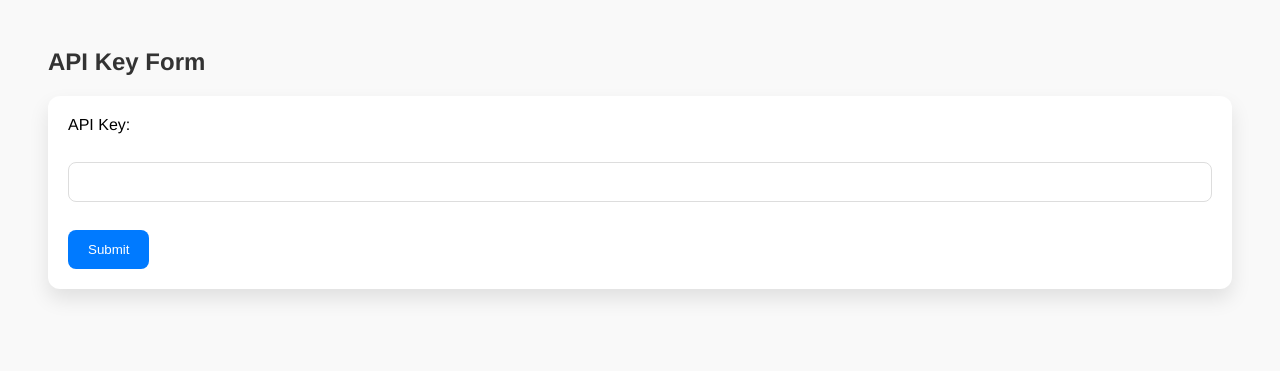
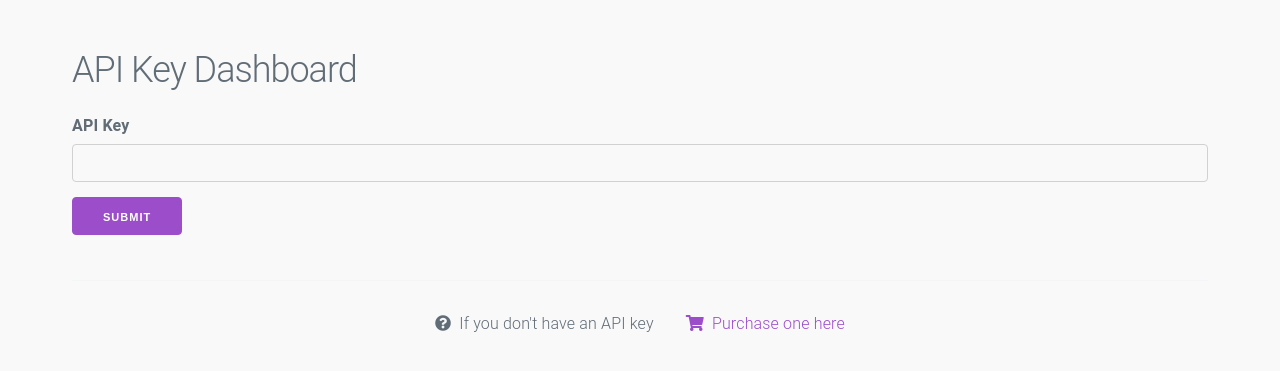
Before and after one commit to xiayh17/api2d_usage_history, a Flask app: page / in a window 1280 px wide. Shown: the top 371 px of the page. Run offline with Flask 3, Linux system fonts and the light colour scheme.

Commit message:
update usage home page

```diff
--- a/templates/form.html
+++ b/templates/form.html
@@ -1,61 +1,58 @@
 <!DOCTYPE html>
 <html>
+
 <head>
     <link rel="icon" href="{{ url_for('static', filename='favicon.ico') }}" type="image/x-icon">
+    <link rel="stylesheet" href="https://cdnjs.cloudflare.com/ajax/libs/milligram/1.4.1/milligram.min.css">
+    <link rel="stylesheet" href="https://cdnjs.cloudflare.com/ajax/libs/font-awesome/5.15.1/css/all.min.css">
     <style>
-        .container {
-            max-width: 1200px; /* 或您喜欢的任何其他宽度 */
-            margin: 0 auto;   /* 将内容居中 */
-            padding: 0 20px;  /* 添加一些内边距，以确保内容不会紧挨屏幕边缘 */
-        }
         body {
-            font-family: 'Helvetica Neue', Arial, sans-serif;
-            padding: 20px;
             background: #F9F9F9;
         }
-        h2 {
-            color: #333;
+
+        .container {
+            max-width: 1200px;
+            margin: 3em auto;
+            padding: 0 2em;
         }
-        form {
-            background: #fff;
-            border-radius: 12px;
-            padding: 20px;
-            box-shadow: 0px 10px 20px rgba(0,0,0,0.1);
+
+        .buy-section {
+            display: flex;
+            align-items: center;
+            justify-content: center;
+            margin-bottom: 2em;
         }
-        label, input[type="text"] {
-            display: block;
-            margin-bottom: 10px;
+
+        .buy-section p,
+        .buy-section a {
+            display: flex;
+            align-items: center;
+            margin: 0 1em; /* 给两个元素加间距 */
         }
-        input[type="text"] {
-            padding: 10px;
-            border: 1px solid #ddd;
-            border-radius: 8px;
-            width: 100%;
-            box-sizing: border-box;
-            font-size: 16px;
-        }
-        input[type="submit"] {
-            background: #007AFF;
-            color: #fff;
-            border: none;
-            padding: 12px 20px;
-            border-radius: 8px;
-            cursor: pointer;
-        }
-        input[type="submit"]:hover {
-            background: #0051cb;
+
+        .buy-section .icon {
+            margin-right: 0.5em;
         }
     </style>
 </head>
+
 <body>
-<div class="container">
-<h2>API Key Form</h2>
+    <div class="container">
+        <h2>API Key Dashboard</h2>
 
-<form action="/get_balance_and_history" method="post">
-  <label for="apikey">API Key:</label><br>
-  <input type="text" id="apikey" name="apikey" value=""><br>
-  <input type="submit" value="Submit">
-</form>
-</div> <!-- 结束 .container div -->
+        <form action="/get_balance_and_history" method="post">
+            <label for="apikey">API Key</label>
+            <input type="text" id="apikey" name="apikey" value="">
+            <input class="button-primary" type="submit" value="Submit">
+        </form>
+        <hr>
+        <div class="buy-section">
+            <p><span class="icon"><i class="fas fa-question-circle"></i></span>If you don't have an API key</p>
+            <a href="https://www.apiyin.com/merchant/747" class="buy-link">
+                <span class="icon"><i class="fas fa-shopping-cart"></i></span>Purchase one here
+            </a>
+        </div>
+    </div>
 </body>
+
 </html>
```
Also changed, not shown: 1 other file.
